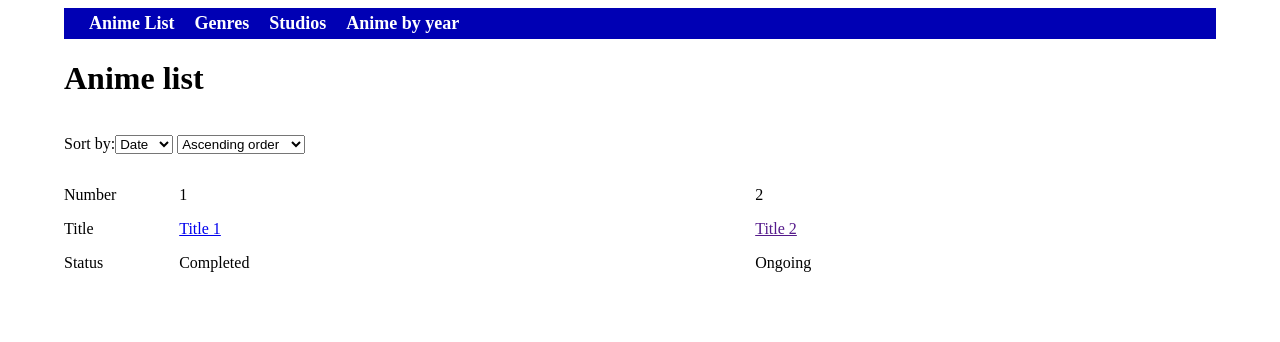
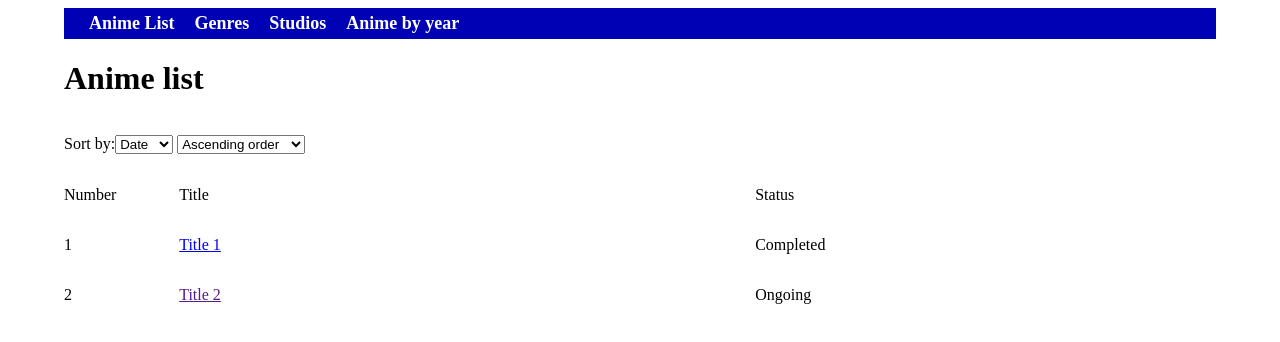
Before and after one commit to yongkokhong96/tenime, a plain HTML site: page index.html in a window 1280 px wide. Drawn offline with Linux system fonts and the light colour scheme.

Commit message:
Update index.html

```diff
--- a/index.html
+++ b/index.html
@@ -26,21 +26,15 @@
 			</select>
 		</section>
 		<section class="anime-list">
-			<div class="title-row">
-				<p>Number</p>
-				<p>Title</p>
-				<p>Status</p>
-			</div>
-			<div class="list-row">
+			<p class="list-header">Number</p>
+			<p class="list-header">Title</p>
+			<p class="list-header">Status</p>
 			<p>1</p>
 			<p><a href="https://yongkokhong96.gipub.io/tenime/title1.html">Title 1</a></p>
 			<p>Completed</p>
-			</div>
-			<div class="list-row">
 			<p>2</p>
 			<p><a href="">Title 2</a></p>
 			<p>Ongoing</p>
-			</div>
 		</section>
 	</div>
 </body>
```
Lines whose indentation alone changed are shown as unchanged.
